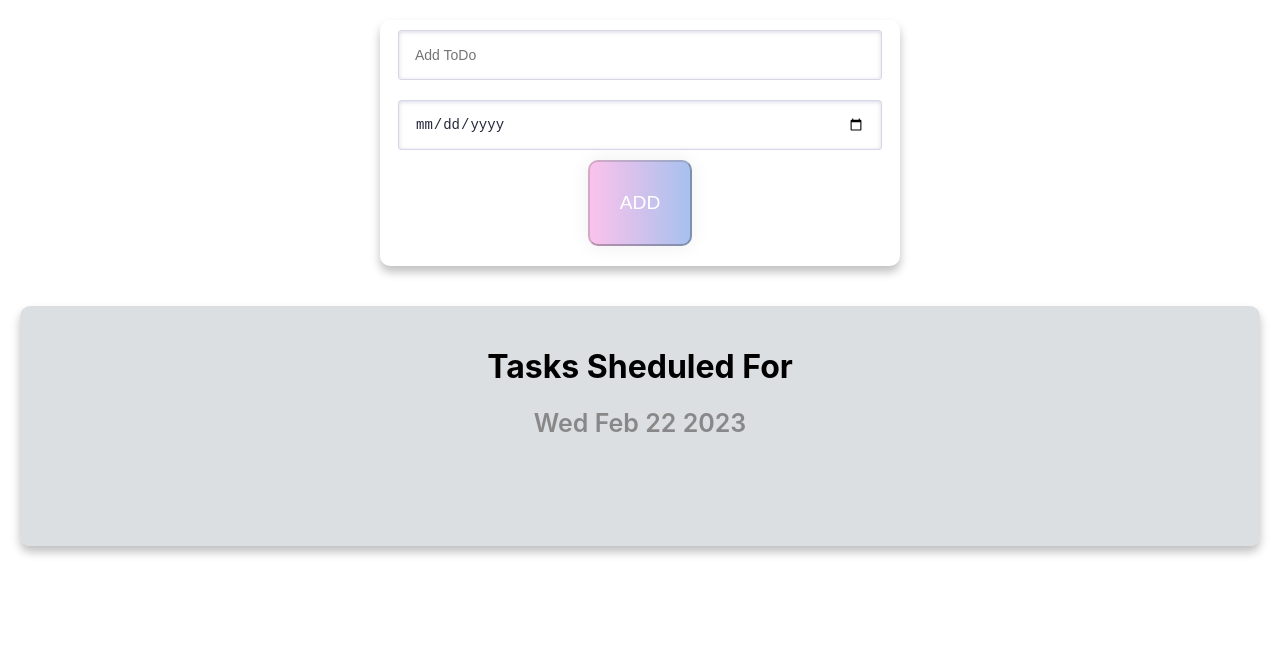
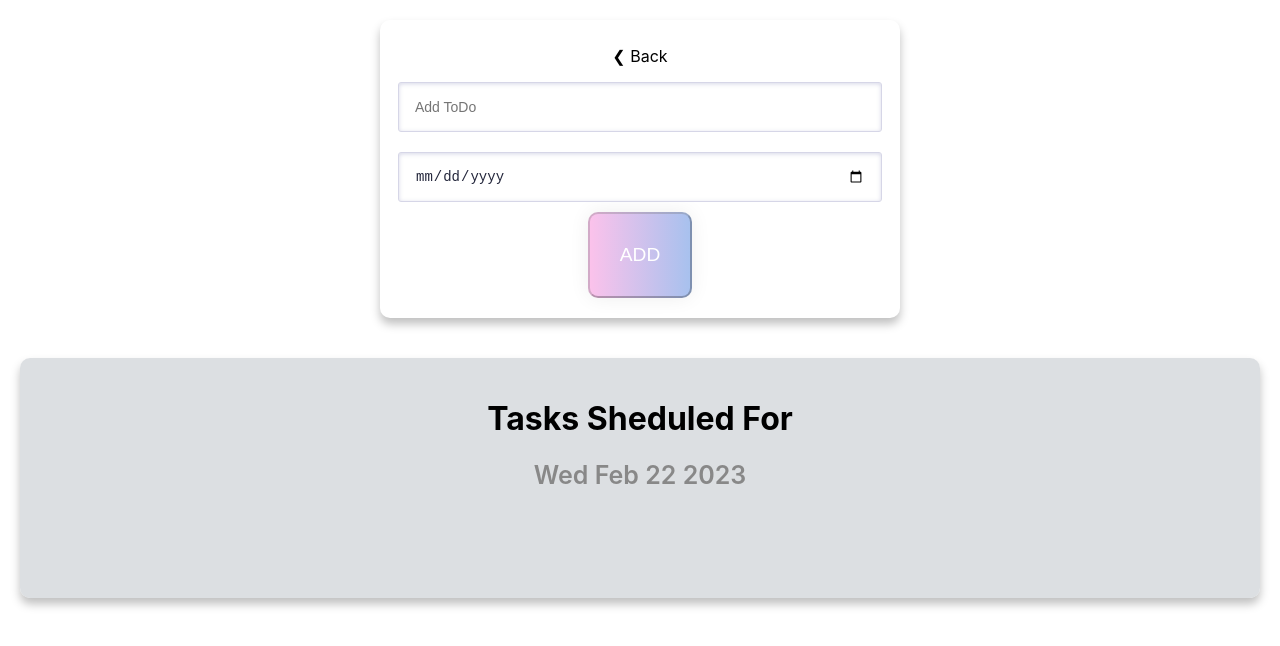
Before and after one commit to prit-panamax/todo-react, a React (Create React App) app in the folder web_app/: page / in a window 1280 px wide. Both pictures are taken after a click on the button "ADD TASK". Shown: the top 646 px of the page. Built offline with nearby package versions, Linux system fonts and the light colour scheme.

Commit message:
close-form

```diff
--- a/web_app/src/Components/Form/FormContainer.css
+++ b/web_app/src/Components/Form/FormContainer.css
@@ -31,3 +31,7 @@ input {
     border-color: #3c4fe0;
     box-shadow: 0 1px 0 0 rgb(35 38 59 / 5%);
 }
+
+.back {
+    cursor: default;
+}
--- a/web_app/src/Components/Form/FormContainer.js
+++ b/web_app/src/Components/Form/FormContainer.js
@@ -42,6 +42,9 @@ class FormContainer extends Component {
       return (
         <div className="container">
           <Card>
+            <div class="back">
+              <p onClick={() => this.toggle()}>&#10094; Back</p>
+            </div>
             <div>
               {/* <label> Add Task</label> */}
               <input
```
